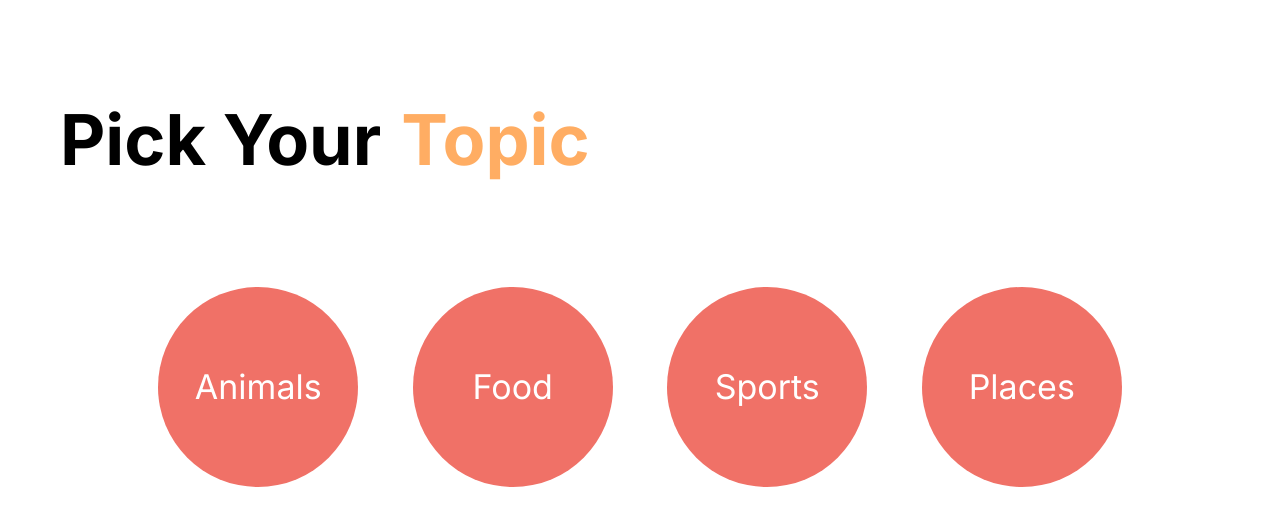
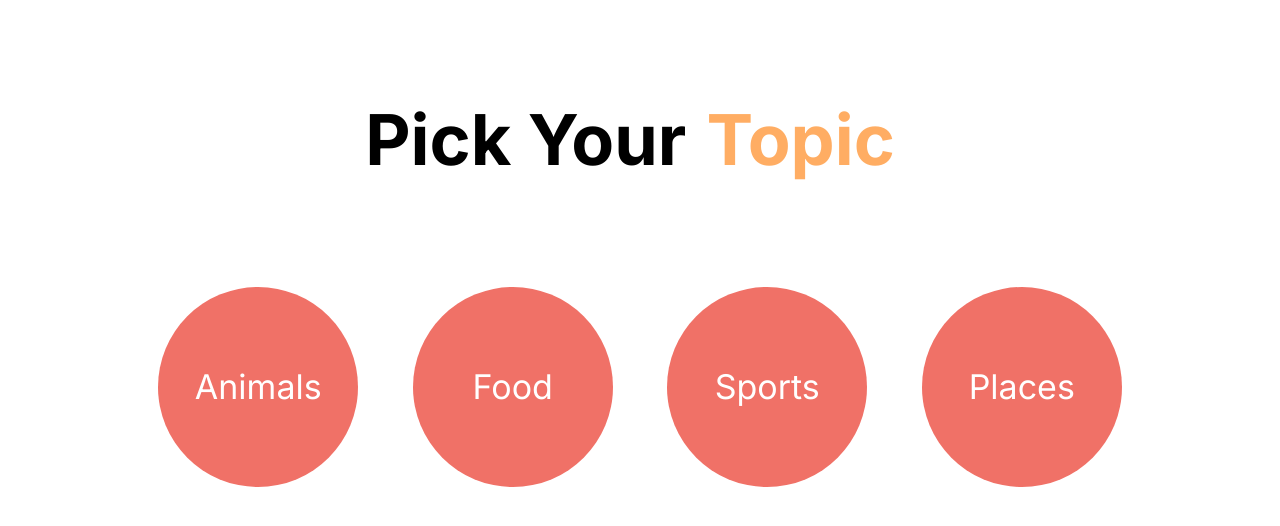
Before and after one commit to yepp0502/ASLearn, a plain HTML site: page learning.html in a window 1280 px wide. Shown: the part 110-636 px from the top of the page. Drawn offline with Linux system fonts and the light colour scheme; a web font is replaced by a local one.

Commit message:
centered Pick Your Topic

```diff
--- a/learning.html
+++ b/learning.html
@@ -25,7 +25,7 @@
                 </ul>
             </div>
         </section>
-        <strong> <h1 style="font-size: 70px; margin-top:60px;"> Pick Your<span class="topic">Topic</span> </h1> </strong>
+        <strong> <h1 style="text-align: center; font-size: 70px; margin-top:60px;"> Pick Your<span class="topic">Topic</span> </h1> </strong>
         <section class="button-container">
             <a class="round-button" href="animals.html">Animals</a>
             <a class="round-button" href="#">Food</a>
```
